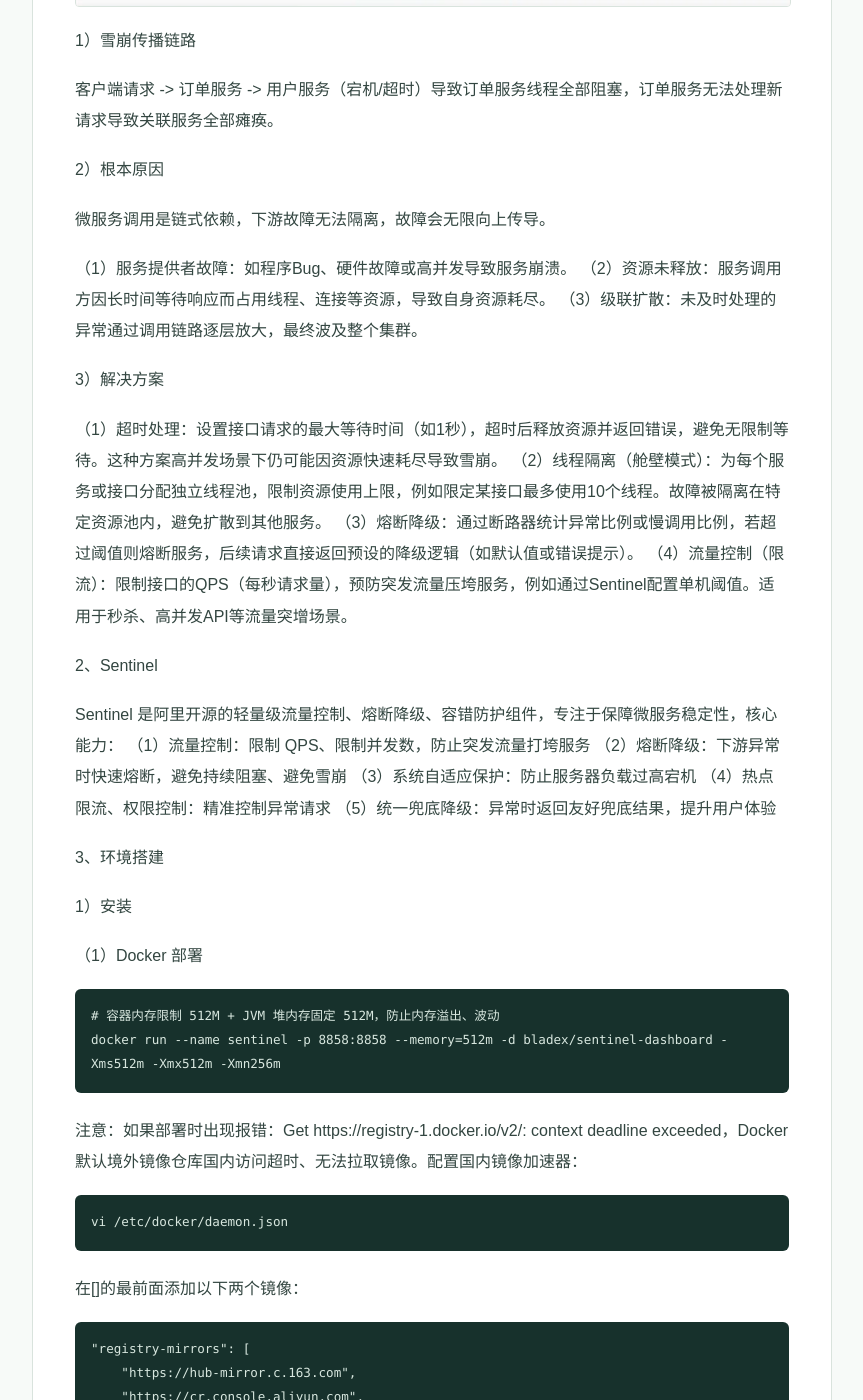
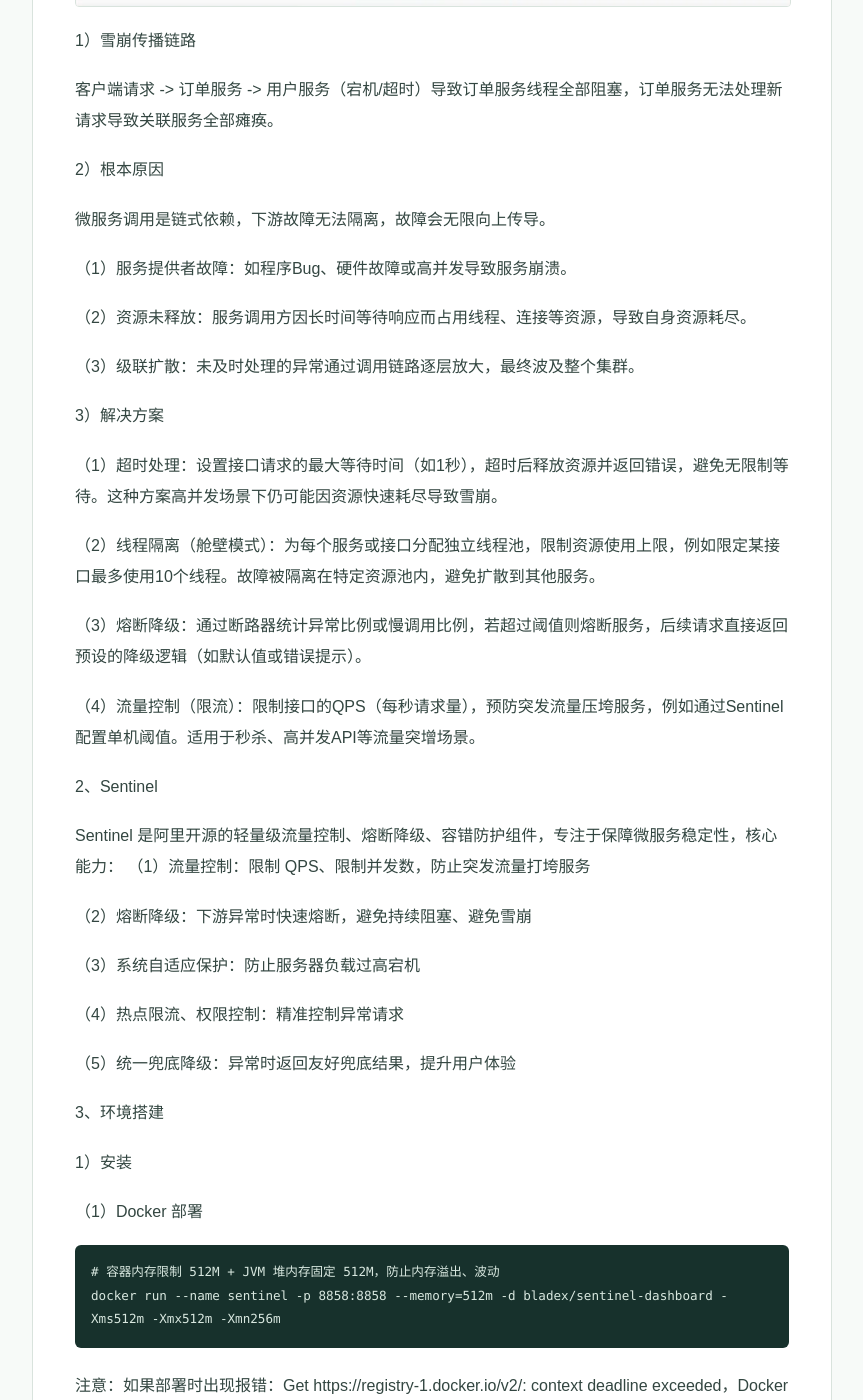
Before and after one commit to XiaoHeiXian/xiaoheixian.github.io, a Jekyll site: the page built from posts/2026-09-26-sentinel-flow-control.md, in a window 1280 px wide and 1400 px high, scrolled down 947 px. Shown: the whole window, without its empty margins (208-1071 px from the left). Built offline with Jekyll 4.4.1, drawn with Linux system fonts in a browser that asks for light colours; part of the change alters nothing that is shown; some of the changed text lies outside the part shown.

```diff
--- a/posts/2026-09-26-sentinel-flow-control.md
+++ b/posts/2026-09-26-sentinel-flow-control.md
@@ -26,23 +26,32 @@ permalink: /posts/2026-09-26-sentinel-flow-control.html
 微服务调用是链式依赖，下游故障无法隔离，故障会无限向上传导。
 
 （1）服务提供者故障：如程序Bug、硬件故障或高并发导致服务崩溃。
+
 （2）资源未释放：服务调用方因长时间等待响应而占用线程、连接等资源，导致自身资源耗尽。
+
 （3）级联扩散：未及时处理的异常通过调用链路逐层放大，最终波及整个集群。
 
 3）解决方案
 
 （1）超时处理：设置接口请求的最大等待时间（如1秒），超时后释放资源并返回错误，避免无限制等待。这种方案高并发场景下仍可能因资源快速耗尽导致雪崩。
+
 （2）线程隔离（舱壁模式）：为每个服务或接口分配独立线程池，限制资源使用上限，例如限定某接口最多使用10个线程。故障被隔离在特定资源池内，避免扩散到其他服务。
+
 （3）熔断降级：通过断路器统计异常比例或慢调用比例，若超过阈值则熔断服务，后续请求直接返回预设的降级逻辑（如默认值或错误提示）。
+
 （4）流量控制（限流）：限制接口的QPS（每秒请求量），预防突发流量压垮服务，例如通过Sentinel配置单机阈值。适用于秒杀、高并发API等流量突增场景。
 
 2、Sentinel
 
 Sentinel 是阿里开源的轻量级流量控制、熔断降级、容错防护组件，专注于保障微服务稳定性，核心能力：
 （1）流量控制：限制 QPS、限制并发数，防止突发流量打垮服务
+
 （2）熔断降级：下游异常时快速熔断，避免持续阻塞、避免雪崩
+
 （3）系统自适应保护：防止服务器负载过高宕机
+
 （4）热点限流、权限控制：精准控制异常请求
+
 （5）统一兜底降级：异常时返回友好兜底结果，提升用户体验
 
 3、环境搭建
@@ -124,8 +133,12 @@ Sentinel 是阿里开源的轻量级流量控制、熔断降级、容错防护
 【技巧】Sentinel 会自动探测链路，如果没有生成动态链路，只要访问一次资源就能动态生成。
 
 如：mall-test-service 服务的簇点链路
+
 ①先在接口测试中访问获取用户地址
+
 ②簇点链路自动探测
+
+![架构示意图](https://xiaoheixian.github.io/posts/assets/373_65.png)
 
 在控制台 mall-test-service 的簇点链路中，资源名为 `/feign/listAddressByUserId/{userId}`。
 
```
